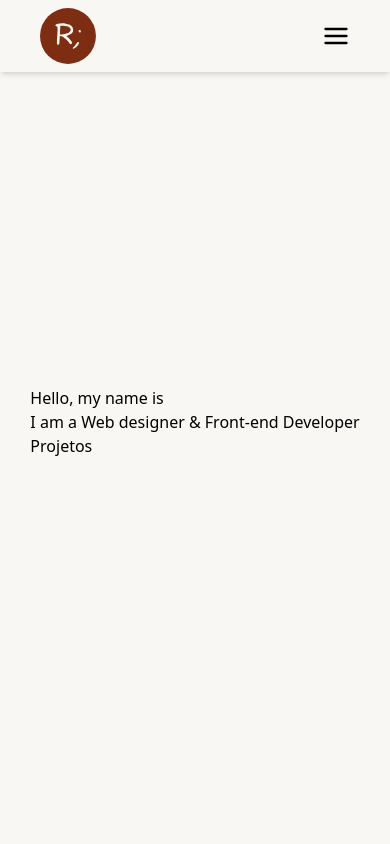
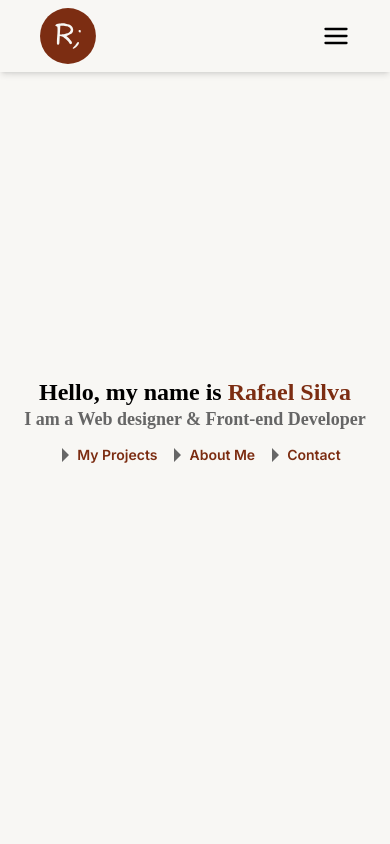
Before and after one commit to rafaelsilva039133-boop/portfolio, a Next.js app: page /en in a window 390 px wide. Shown: the top 844 px of the page. Built offline with nearby package versions, Linux system fonts and the light colour scheme; a web font is replaced by a local one.

Commit message:
style: hero page responsive

```diff
--- a/components/hero.jsx
+++ b/components/hero.jsx
@@ -1,14 +1,19 @@
 import {useTranslations} from 'next-intl';
+import Button from './button';
 
 function Hero(){
   const t = useTranslations('Home');
 
   return(
-    <section id="home" className="fullscreen flex items-center justify-center">
+    <section id="home" className="fullscreen flex items-center justify-center responsive-container text-center">
       <div>
-        <h1>{t('title')}</h1>
-        <p>{t('description')}</p>
-        <a href="#projects">Projetos</a>
+        <h1 className='text-2xl sm:text-4xl md:text-5xl lg:text-6xl font-bold leading-tight font-Charis text-(--color-text) '>{t('title')} <span className='text-2xl sm:text-4xl md:text-5xl lg:text-6xl font-bold leading-tight font-Charis text-(--color-secondary)'>Rafael Silva</span> </h1>
+        <p className='text-lg sm:text-2xl md:text-3xl lg:text-4xl font-semibold leading-snug font-Charis text-(--color-assistant)'>{t('description')} </p>
+        <div className="flex gap-1 mt-3 md:mt-6 justify-center">
+          <Button content={{ link: "#projects", text: t('btn1') }} />
+          <Button content={{ link: "#about", text: t('btn2') }} />
+          <Button content={{ link: "#contact", text: t('btn3') }} />
+        </div>
       </div>
     </section>
   )
```
